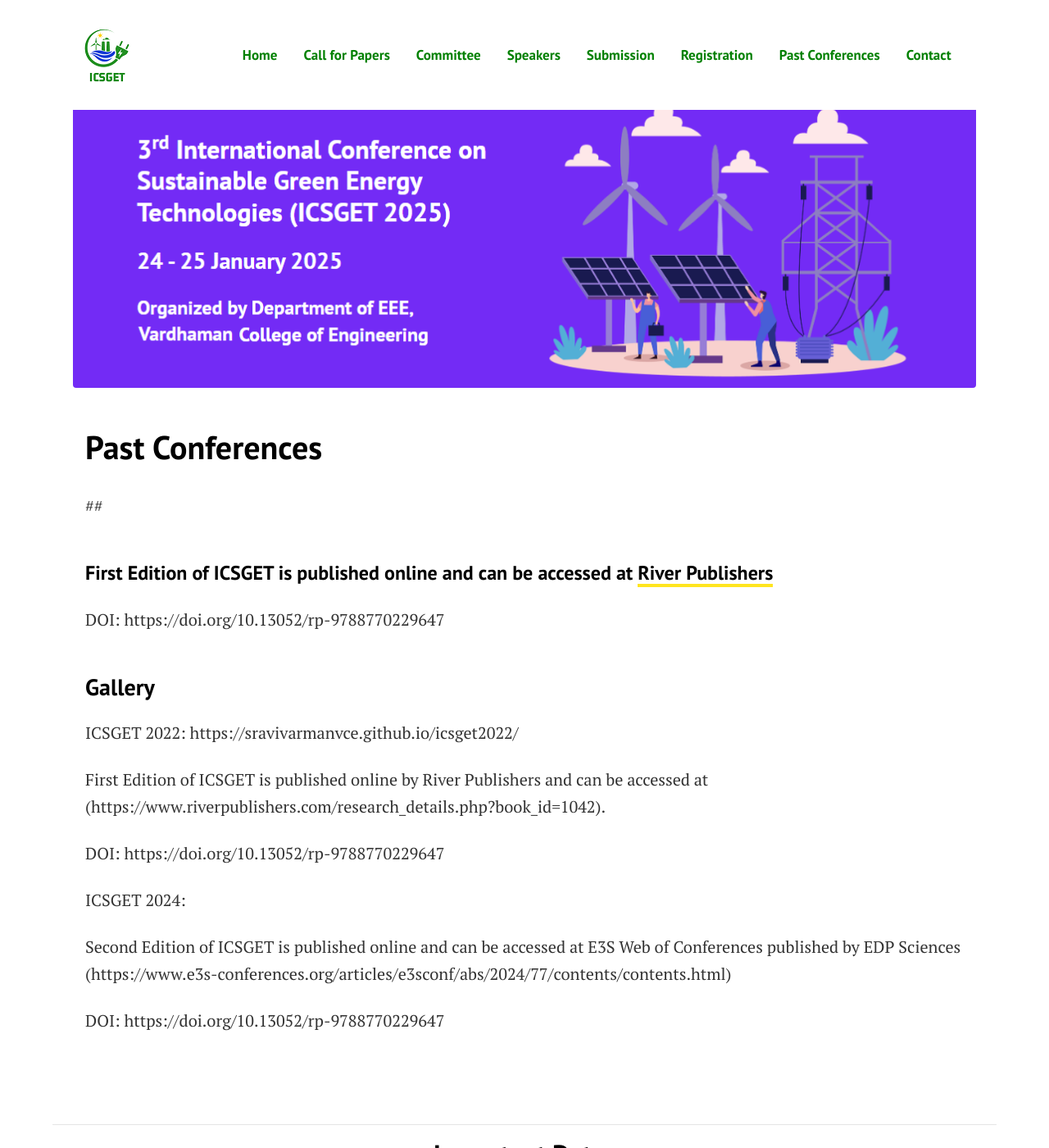
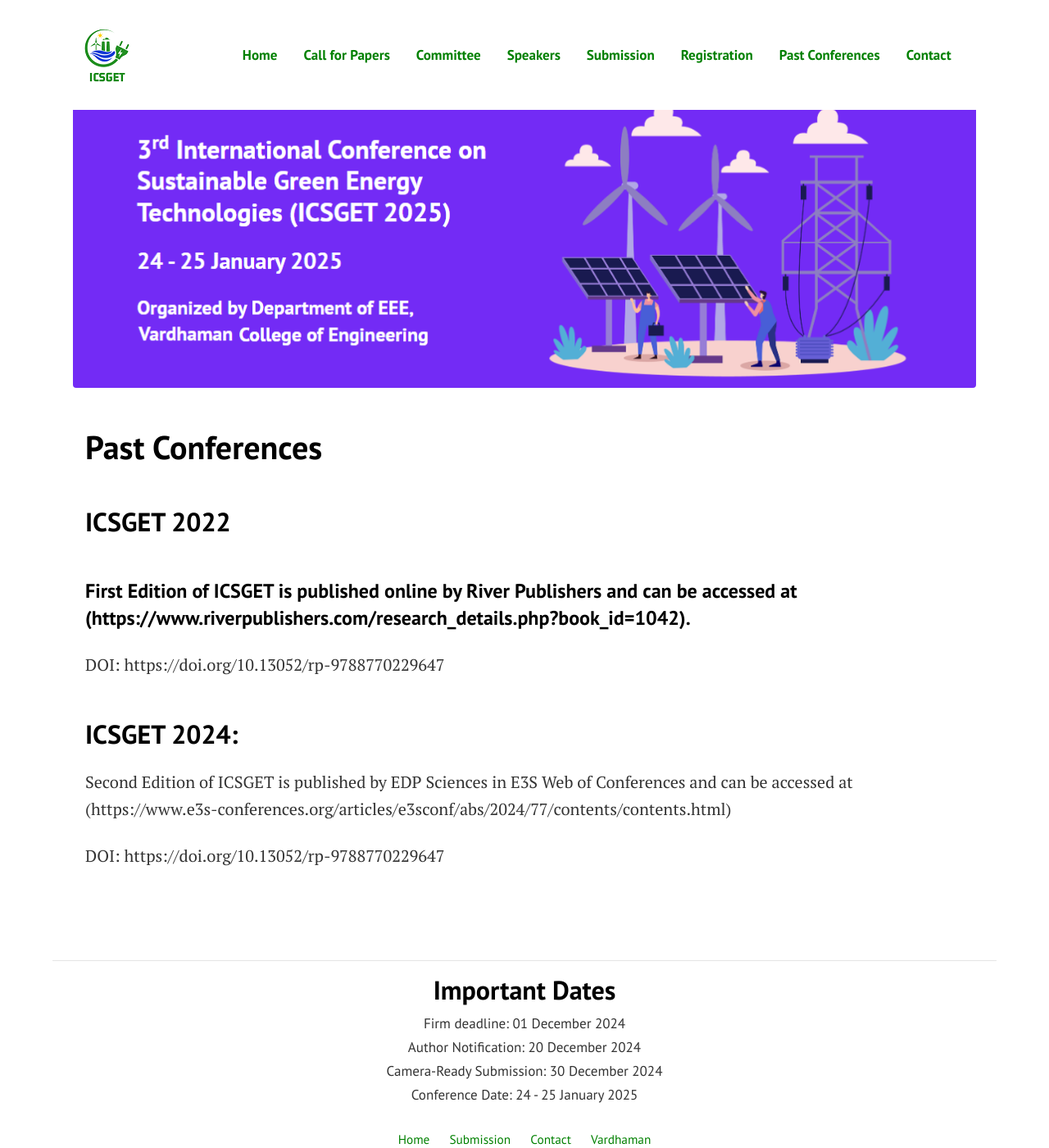
Before and after one commit to sravivarmanvce/temp, a Jekyll site: the page built from pages/pastconferences.md, in a window 1280 px wide and 1400 px high. Shown: the whole window at 82% size. Built offline with Jekyll 4.4.1, drawn with Linux system fonts in a browser that asks for light colours.

Commit message:
Update pastconferences.md

```diff
--- a/pages/pastconferences.md
+++ b/pages/pastconferences.md
@@ -5,26 +5,14 @@
 image: assets/images/banner-alt.png
 ---
 
+## ICSGET 2022
 
-## {{< button label="ICSGET 2022" link="https://sravivarmanvce.github.io/icsget2022/" style="solid" >}}
-
-#### First Edition of ICSGET is published online and can be accessed at [River Publishers](https://www.riverpublishers.com/research_details.php?book_id=1042)
+#### First Edition of ICSGET is published online by River Publishers and can be accessed at (https://www.riverpublishers.com/research_details.php?book_id=1042).
 
 DOI: https://doi.org/10.13052/rp-9788770229647
 
-### Gallery
+## ICSGET 2024:
 
-{{< gallery dir="../gallery/2022-2023" class="" height="300" width="300" webp="true" command="Fit" option="" zoomable="true" >}}
-
-
-ICSGET 2022: https://sravivarmanvce.github.io/icsget2022/
-
-First Edition of ICSGET is published online by River Publishers and can be accessed at (https://www.riverpublishers.com/research_details.php?book_id=1042).
+Second Edition of ICSGET is published by EDP Sciences in E3S Web of Conferences and can be accessed at (https://www.e3s-conferences.org/articles/e3sconf/abs/2024/77/contents/contents.html)
 
 DOI: https://doi.org/10.13052/rp-9788770229647
-
-ICSGET 2024:
-
-Second Edition of ICSGET is published online and can be accessed at E3S Web of Conferences published by EDP Sciences (https://www.e3s-conferences.org/articles/e3sconf/abs/2024/77/contents/contents.html)
-
-DOI: https://doi.org/10.13052/rp-9788770229647
```
